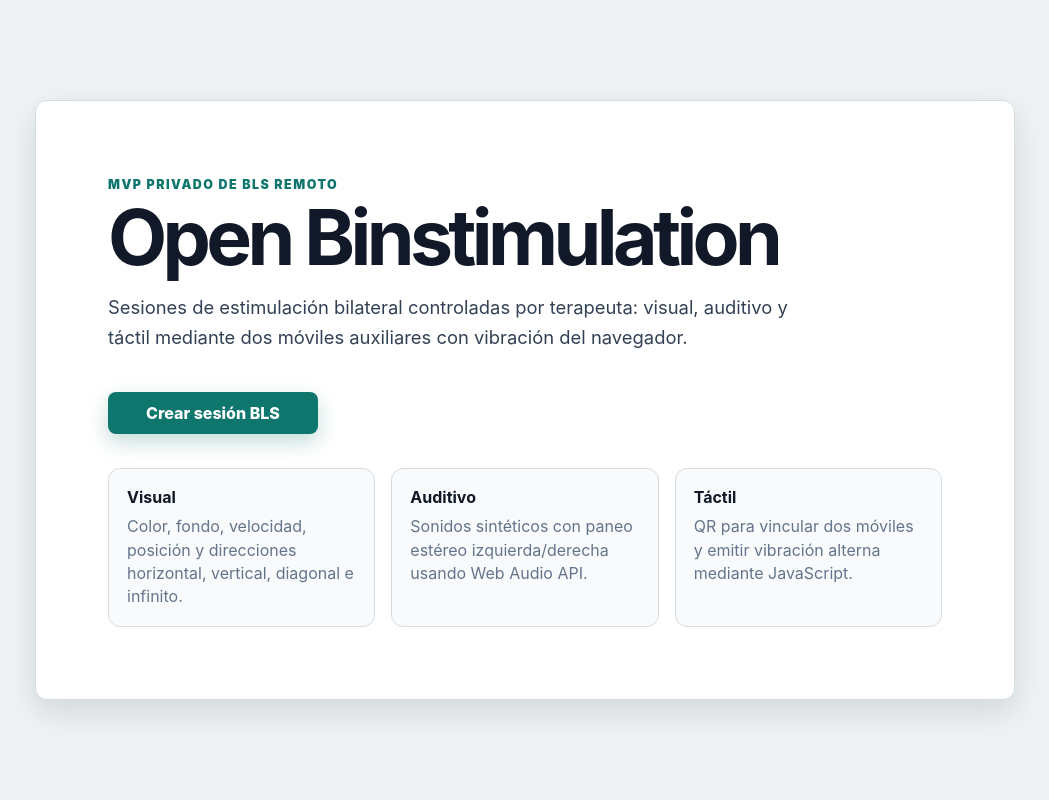
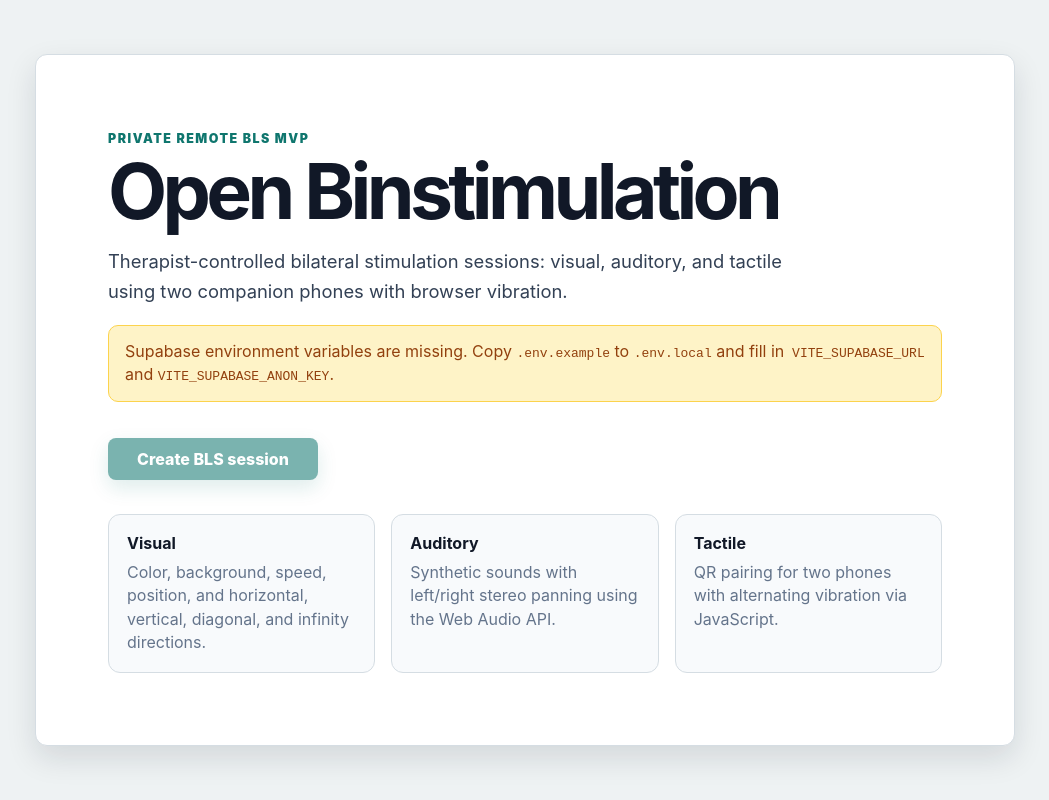
Before and after one commit to arfipod/open-bistimulation, a React (Vite) app: page / in a window 1280 px wide. Shown: the whole page, without its empty margins (115-1164 px from the left). Built offline with nearby package versions, Linux system fonts and the light colour scheme; no server answers.

Commit message:
Align Supabase env names with Vercel integration and translate app/docs to English

```diff
--- a/src/components/AuditoryPanel.tsx
+++ b/src/components/AuditoryPanel.tsx
@@ -16,7 +16,7 @@ export function AuditoryPanel({ audio, onChange }: AuditoryPanelProps) {
   return (
     <section className="control-panel">
       <header className="panel-header">
-        <h2>Auditivo</h2>
+        <h2>Auditory</h2>
         <label className="switch">
           <input
             type="checkbox"
@@ -28,7 +28,7 @@ export function AuditoryPanel({ audio, onChange }: AuditoryPanelProps) {
       </header>
 
       <div className="field-group">
-        <label>Sonido</label>
+        <label>Sound</label>
         <div className="segmented-grid">
           {sounds.map((sound) => (
             <button
@@ -62,7 +62,7 @@ export function AuditoryPanel({ audio, onChange }: AuditoryPanelProps) {
           checked={audio.therapistMuted}
           onChange={(event) => onChange({ ...audio, therapistMuted: event.target.checked })}
         />
-        Silenciar para terapeuta
+        Mute for therapist
       </label>
     </section>
   );
--- a/src/components/ErrorView.tsx
+++ b/src/components/ErrorView.tsx
@@ -3,7 +3,7 @@ interface ErrorViewProps {
   message: string;
 }
 
-export function ErrorView({ title = 'No se pudo abrir la sesión', message }: ErrorViewProps) {
+export function ErrorView({ title = 'Could not open the session', message }: ErrorViewProps) {
   return (
     <main className="centered-page">
       <div className="panel error-panel">
--- a/src/components/InviteClient.tsx
+++ b/src/components/InviteClient.tsx
@@ -20,7 +20,7 @@ export function InviteClient({ sessionId, clientToken }: InviteClientProps) {
     <div className="invite-box">
       <div>
         <span className="eyebrow">Cliente</span>
-        <strong>Enlace de invitación</strong>
+        <strong>Invitation link</strong>
         <code>{url}</code>
       </div>
       <button className="secondary-button" type="button" onClick={handleCopy}>
--- a/src/components/TactilePanel.tsx
+++ b/src/components/TactilePanel.tsx
@@ -12,7 +12,7 @@ export function TactilePanel({ tactile, leftDevice, rightDevice, onChange }: Tac
   return (
     <section className="control-panel">
       <header className="panel-header">
-        <h2>Táctil</h2>
+        <h2>Tactile</h2>
         <label className="switch">
           <input
             type="checkbox"
@@ -24,12 +24,12 @@ export function TactilePanel({ tactile, leftDevice, rightDevice, onChange }: Tac
       </header>
 
       <div className="device-status-grid">
-        <ConnectionBadge connected={leftDevice.connected} label={`Móvil izquierdo${leftDevice.unsupported ? ' sin vibración' : ''}`} />
-        <ConnectionBadge connected={rightDevice.connected} label={`Móvil derecho${rightDevice.unsupported ? ' sin vibración' : ''}`} />
+        <ConnectionBadge connected={leftDevice.connected} label={`Left phone${leftDevice.unsupported ? ' without vibration' : ''}`} />
+        <ConnectionBadge connected={rightDevice.connected} label={`Right phone${rightDevice.unsupported ? ' without vibration' : ''}`} />
       </div>
 
       <div className="field-group">
-        <label htmlFor="pulse-duration">Duración de pulso: {tactile.pulseDurationMs} ms</label>
+        <label htmlFor="pulse-duration">Pulse duration: {tactile.pulseDurationMs} ms</label>
         <input
           id="pulse-duration"
           type="range"
@@ -55,7 +55,7 @@ export function TactilePanel({ tactile, leftDevice, rightDevice, onChange }: Tac
       </div>
 
       <p className="panel-note">
-        Usa dos móviles Android con Chrome/Samsung Internet. Cada móvil se vincula desde el QR del cliente.
+        Use two Android phones with Chrome/Samsung Internet. Each phone is paired from the client QR.
       </p>
     </section>
   );
--- a/src/components/VisualPanel.tsx
+++ b/src/components/VisualPanel.tsx
@@ -92,7 +92,7 @@ export function VisualPanel({ visual, onChange }: VisualPanelProps) {
       </div>
 
       <div className="field-group">
-        <label>Dirección</label>
+        <label>Direction</label>
         <div className="segmented-grid">
           {directions.map((direction) => (
             <button
@@ -108,7 +108,7 @@ export function VisualPanel({ visual, onChange }: VisualPanelProps) {
       </div>
 
       <div className="field-group">
-        <label>Posición vertical</label>
+        <label>Vertical position</label>
         <div className="segmented-grid three">
           {positions.map((position) => (
             <button
@@ -124,7 +124,7 @@ export function VisualPanel({ visual, onChange }: VisualPanelProps) {
       </div>
 
       <div className="field-group">
-        <label htmlFor="dot-size">Tamaño: {visual.dotSize}px</label>
+        <label htmlFor="dot-size">Size: {visual.dotSize}px</label>
         <input
           id="dot-size"
           type="range"
--- a/src/lib/supabase.ts
+++ b/src/lib/supabase.ts
@@ -1,14 +1,15 @@
 import { createClient } from '@supabase/supabase-js';
 
-const supabaseUrl = import.meta.env.VITE_SUPABASE_URL;
-const supabaseAnonKey = import.meta.env.VITE_SUPABASE_ANON_KEY;
+declare const __SUPABASE_URL__: string;
+declare const __SUPABASE_ANON_KEY__: string;
+
+const supabaseUrl = __SUPABASE_URL__;
+const supabaseAnonKey = __SUPABASE_ANON_KEY__;
 
 export const isSupabaseConfigured = Boolean(supabaseUrl && supabaseAnonKey);
 
 if (!isSupabaseConfigured) {
-  // The app still renders so the README/setup instructions are visible in development.
-  // Actual session actions will throw in sessionApi.ts if env vars are missing.
-  console.warn('Missing VITE_SUPABASE_URL or VITE_SUPABASE_ANON_KEY.');
+  console.warn('Missing Supabase environment variables. Expected VITE_*, NEXT_PUBLIC_*, or SUPABASE_* names.');
 }
 
 export const supabase = createClient(supabaseUrl || 'https://example.supabase.co', supabaseAnonKey || 'missing-key', {
--- a/src/pages/LandingPage.tsx
+++ b/src/pages/LandingPage.tsx
@@ -37,38 +37,38 @@ export function LandingPage() {
   return (
     <main className="landing-page">
       <section className="hero panel">
-        <span className="eyebrow">MVP privado de BLS remoto</span>
+        <span className="eyebrow">Private remote BLS MVP</span>
         <h1>Open Binstimulation</h1>
         <p>
-          Sesiones de estimulación bilateral controladas por terapeuta: visual, auditivo y táctil mediante dos móviles
-          auxiliares con vibración del navegador.
+          Therapist-controlled bilateral stimulation sessions: visual, auditory, and tactile using two
+          companion phones with browser vibration.
         </p>
 
         {!isSupabaseConfigured ? (
           <div className="warning-box">
-            Faltan variables de entorno de Supabase. Copia <code>.env.example</code> a <code>.env.local</code> y rellena
-            <code> VITE_SUPABASE_URL</code> y <code> VITE_SUPABASE_ANON_KEY</code>.
+            Supabase environment variables are missing. Copy <code>.env.example</code> to <code>.env.local</code> and fill in
+            <code> VITE_SUPABASE_URL</code> and <code> VITE_SUPABASE_ANON_KEY</code>.
           </div>
         ) : null}
 
         {error ? <div className="error-box">{error}</div> : null}
 
         <button className="primary-button hero-button" type="button" onClick={handleCreate} disabled={isCreating || !isSupabaseConfigured}>
-          {isCreating ? 'Creando sesión…' : 'Crear sesión BLS'}
+          {isCreating ? 'Creating session…' : 'Create BLS session'}
         </button>
 
         <div className="hero-grid">
           <article>
             <strong>Visual</strong>
-            <span>Color, fondo, velocidad, posición y direcciones horizontal, vertical, diagonal e infinito.</span>
+            <span>Color, background, speed, position, and horizontal, vertical, diagonal, and infinity directions.</span>
           </article>
           <article>
-            <strong>Auditivo</strong>
-            <span>Sonidos sintéticos con paneo estéreo izquierda/derecha usando Web Audio API.</span>
+            <strong>Auditory</strong>
+            <span>Synthetic sounds with left/right stereo panning using the Web Audio API.</span>
           </article>
           <article>
-            <strong>Táctil</strong>
-            <span>QR para vincular dos móviles y emitir vibración alterna mediante JavaScript.</span>
+            <strong>Tactile</strong>
+            <span>QR pairing for two phones with alternating vibration via JavaScript.</span>
           </article>
         </div>
       </section>
--- a/vite.config.ts
+++ b/vite.config.ts
@@ -1,6 +1,17 @@
-import { defineConfig } from 'vite';
+import { defineConfig, loadEnv } from 'vite';
 import react from '@vitejs/plugin-react';
 
-export default defineConfig({
-  plugins: [react()],
+export default defineConfig(({ mode }) => {
+  const env = loadEnv(mode, process.cwd(), '');
+  const supabaseUrl = env.VITE_SUPABASE_URL || env.NEXT_PUBLIC_SUPABASE_URL || env.SUPABASE_URL || '';
+  const supabaseAnonKey =
+    env.VITE_SUPABASE_ANON_KEY || env.NEXT_PUBLIC_SUPABASE_ANON_KEY || env.SUPABASE_ANON_KEY || env.SUPABASE_PUBLISHABLE_KEY || '';
+
+  return {
+    plugins: [react()],
+    define: {
+      __SUPABASE_URL__: JSON.stringify(supabaseUrl),
+      __SUPABASE_ANON_KEY__: JSON.stringify(supabaseAnonKey),
+    },
+  };
 });
```
Also changed, not shown: src/pages/ClientSessionPage.tsx (+14 -14 lines), src/pages/TactileDevicePage.tsx (+12 -12 lines), src/pages/TherapistSessionPage.tsx (+8 -8 lines), src/vite-env.d.ts (+10 -2 lines), 9 other files (tests, documents, lock files or other folders).
